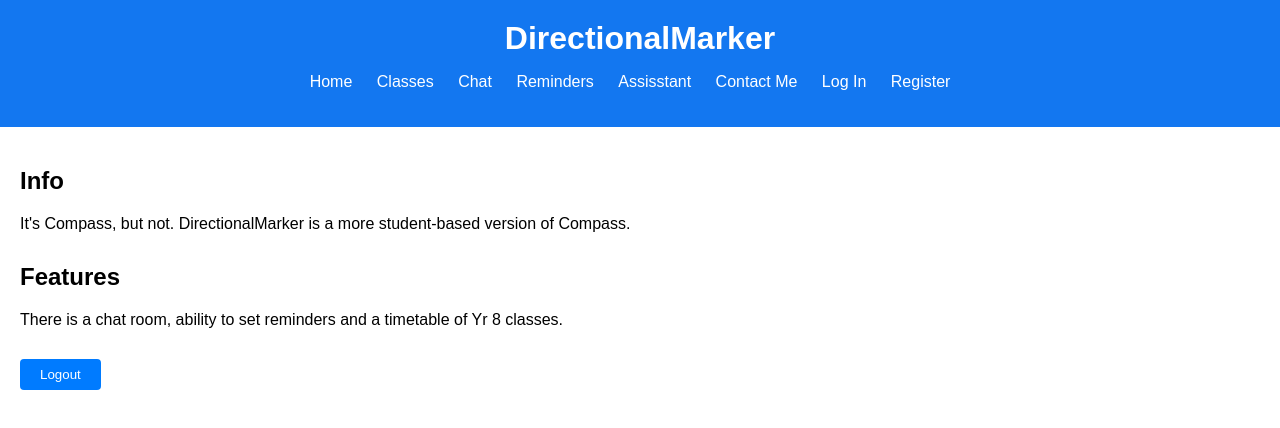
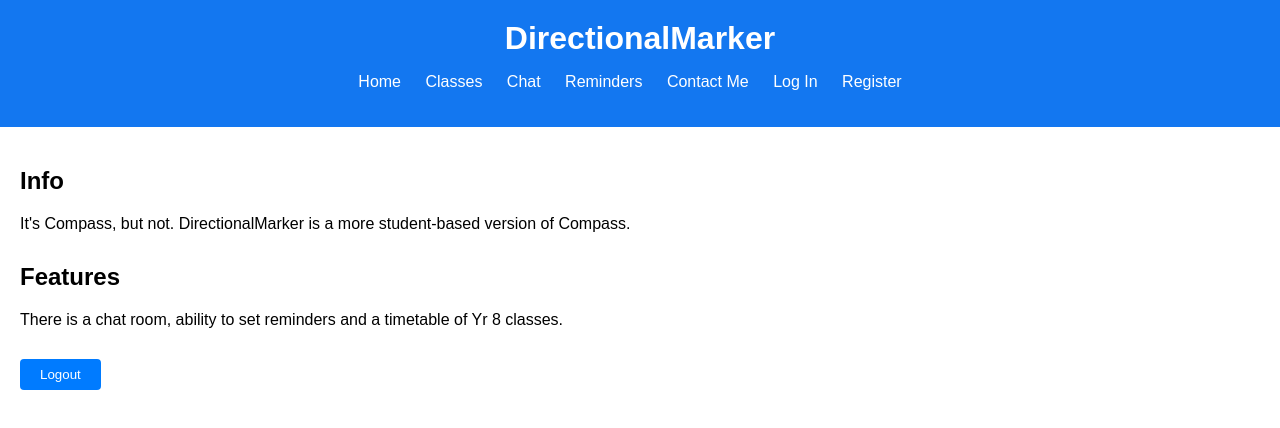
Before and after one commit to FalconTheBerd/directionalmarker, a plain HTML site: page index.html in a window 1280 px wide. Drawn offline with Linux system fonts and the light colour scheme.

Commit message:
Removed previously mentioned AI
I am now suicidal

```diff
--- a/index.html
+++ b/index.html
@@ -25,7 +25,6 @@
         <li><a href="class.html">Classes</a></li>
         <li><a href="chat.html">Chat</a></li>
         <li><a href="reminder.html">Reminders</a></li>
-        <li><a href="assistant.html">Assisstant</a></li>
         <li><a href="contact.html">Contact Me</a></li>
         <li><a href="login.html">Log In</a></li>
         <li><a href="register.html">Register</a></li>
```
Also changed, not shown: chat.html (+0 -1 lines), class.html (+0 -1 lines), contact.html (+0 -1 lines), login.html (+0 -1 lines), privacy-policy.html (+0 -1 lines), register.html (+0 -1 lines), reminder.html (+0 -1 lines), secrets.html (+0 -1 lines), terms.html (+0 -1 lines).
